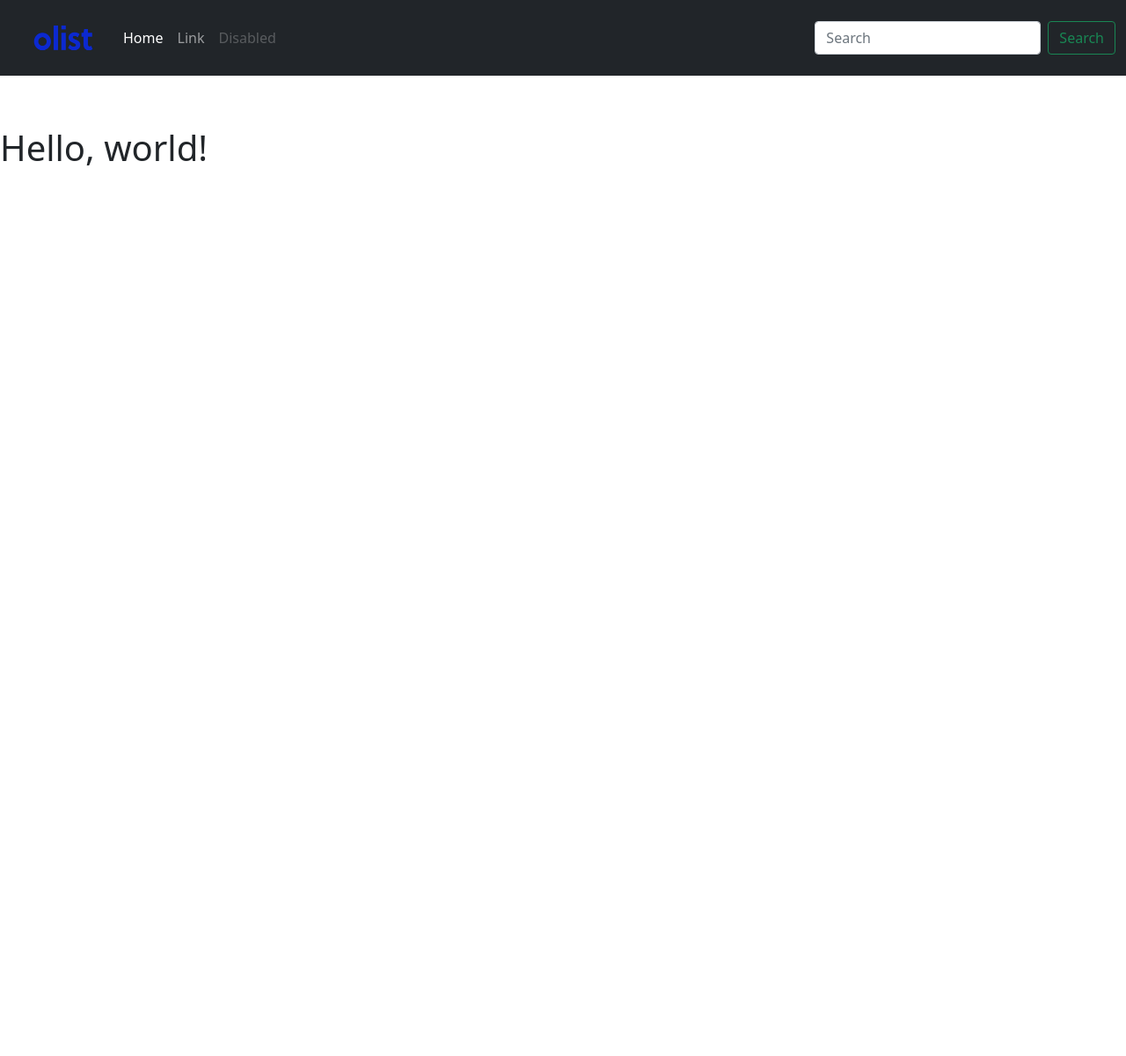
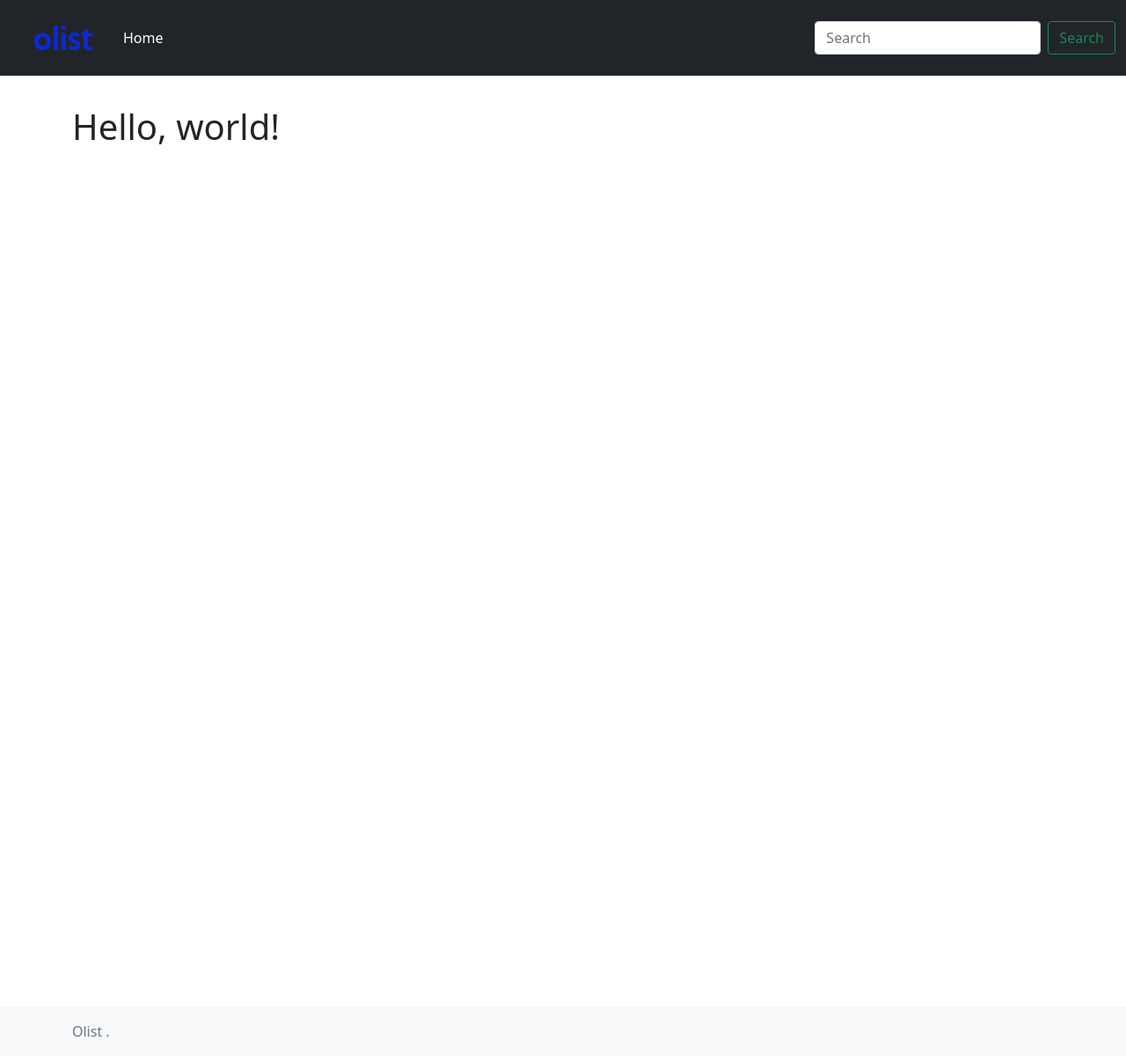
Before and after one commit to danilovbarbosa/exercicio-18-06, a Django app: page / in a window 1280 px wide. Shown: the whole page at 88% size. Run offline with Django 3.2, Linux system fonts and the light colour scheme.

Commit message:
feat(templates): partial rodape foi adicionado.

```diff
--- a/base/templates/base.html
+++ b/base/templates/base.html
@@ -20,17 +20,24 @@
     </title>
 </head>
 
-<body>
+<body class="d-flex flex-column h-100">
 
 
     {% include 'partials/menu.html' %}
 
-    {% block content %}
-    <br><br><br>
-    <h1>Hello, world!</h1>
+    <main class="flex-shrink-0">
+        <div class="container">
+
+            {% block content %}
+            <h1>Hello, world!</h1>
+
+        </div>
+    </main>
+
     {% endblock content %}
 
 
+    {% include 'partials/rodape.html' %}
 
 
     <script src="https://cdn.jsdelivr.net/npm/bootstrap@5.0.1/dist/js/bootstrap.bundle.min.js"
--- a/base/templates/partials/menu.html
+++ b/base/templates/partials/menu.html
@@ -1,5 +1,6 @@
 {% load static %}
 
+<header>
     <nav class="navbar navbar-expand-md navbar-dark fixed-top bg-dark">
         <div class="container-fluid">
             <div>
@@ -12,12 +13,12 @@
                     <li class="nav-item">
                         <a class="nav-link active" aria-current="page" href="#">Home</a>
                     </li>
-                <li class="nav-item">
+                    <!-- <li class="nav-item">
                     <a class="nav-link" href="#">Link</a>
                 </li>
                 <li class="nav-item">
                     <a class="nav-link disabled" href="#" tabindex="-1" aria-disabled="true">Disabled</a>
-                </li>
+                </li> -->
                 </ul>
                 <form class="d-flex">
                     <input class="form-control me-2" type="search" placeholder="Search" aria-label="Search">
@@ -26,3 +27,5 @@
             </div>
         </div>
     </nav>
+</header>
+<br><br>
--- /dev/null
+++ b/base/templates/partials/rodape.html
@@ -0,0 +1,7 @@
+{% load static %}
+
+<footer class="footer mt-auto py-3 bg-light">
+    <div class="container">
+        <span class="text-muted">Olist .</span>
+    </div>
+</footer>
```
Lines whose indentation alone changed are shown as unchanged.
